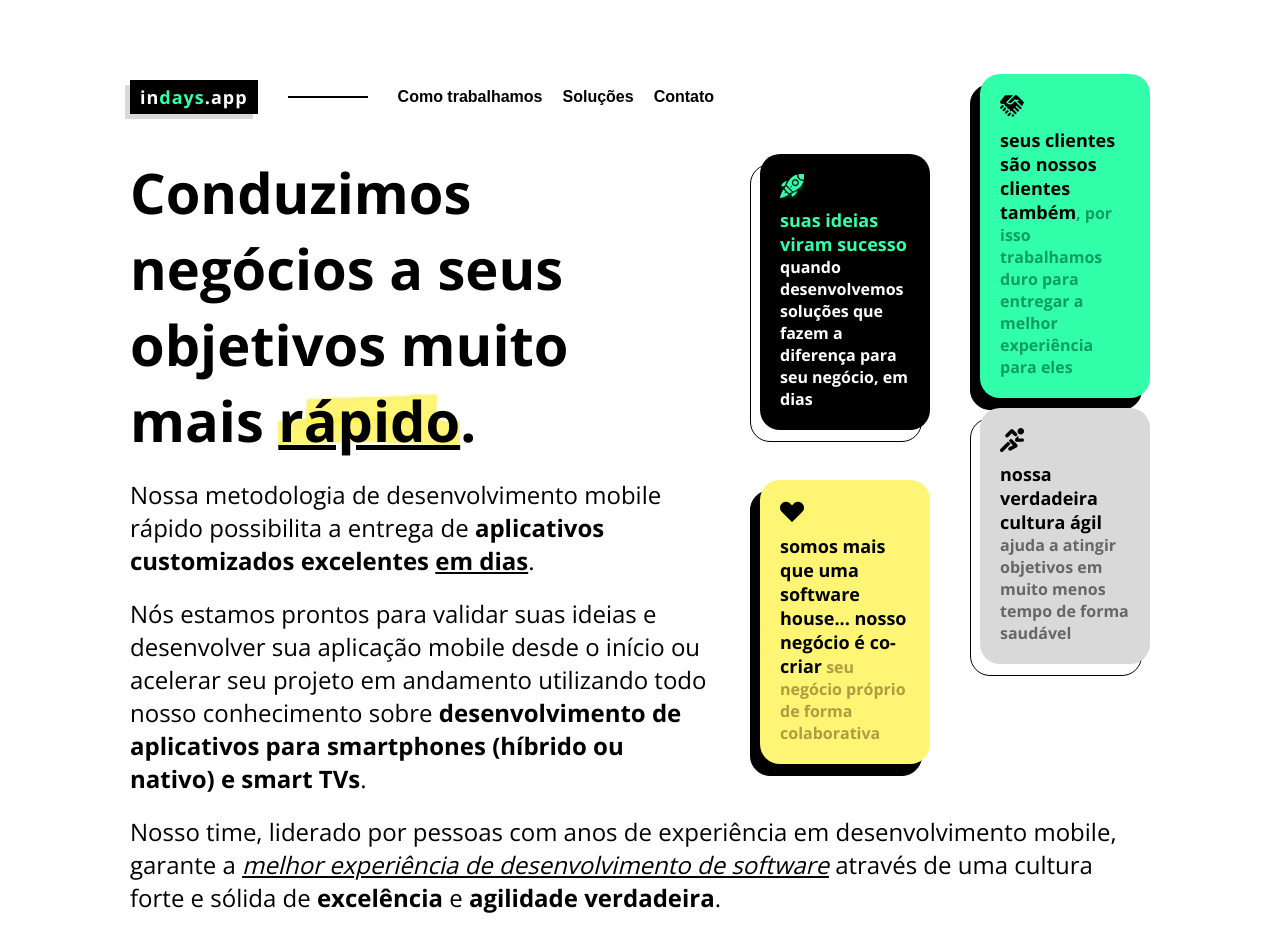
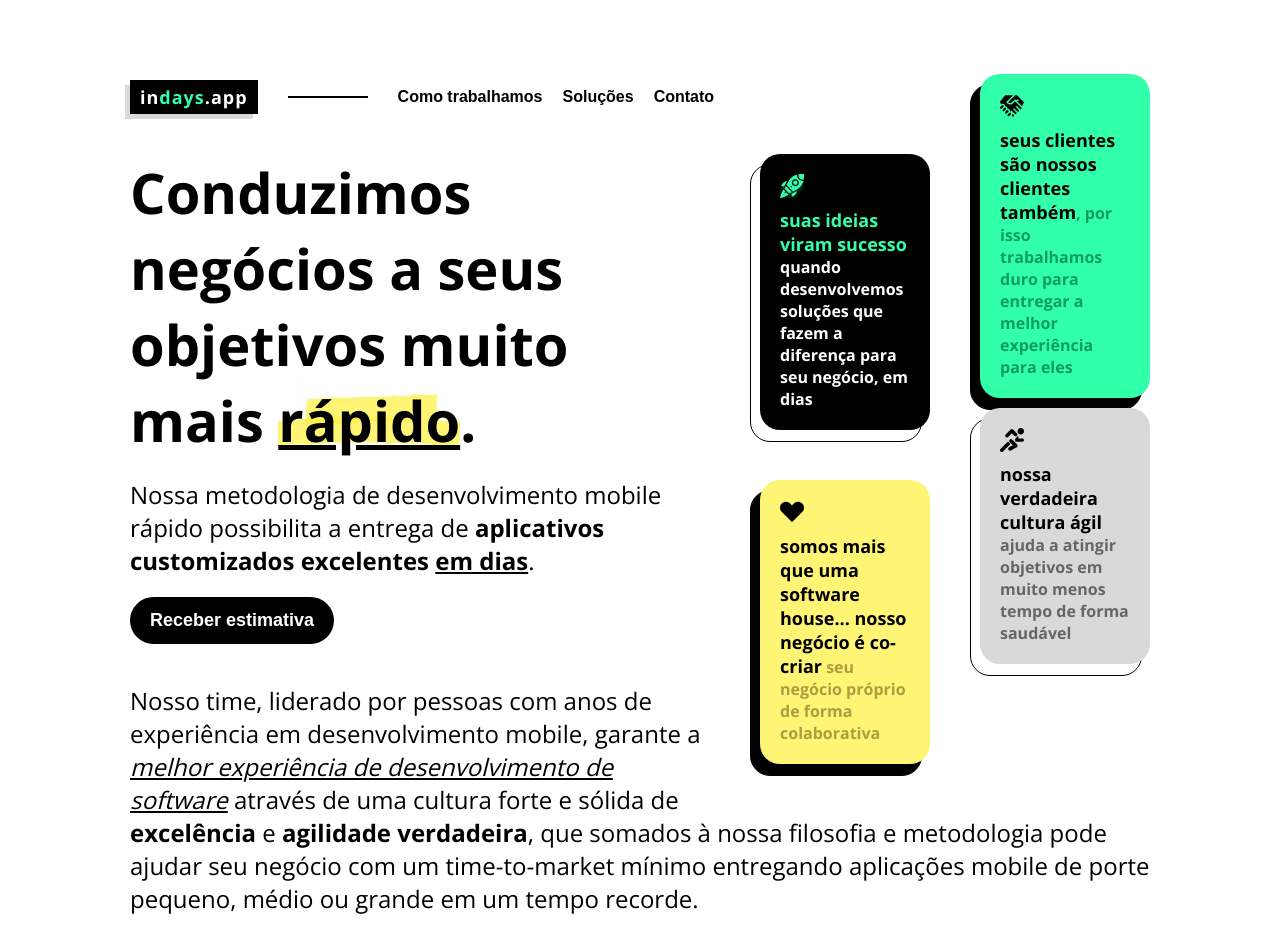
Before and after one commit to loliveirawebdev/indays.app-landing-page, a Next.js app: page / in a window 1280 px wide. Shown: the top 952 px of the page. Built offline with nearby package versions, Linux system fonts and the light colour scheme.

Commit message:
feat: add header button

```diff
--- a/i18n/strings/en-US.json
+++ b/i18n/strings/en-US.json
@@ -25,9 +25,9 @@
       "title": "We help Startups and Enterprises achieve their goals <strong><u>faster</u></strong>.",
       "subtitle": "Our accelerated mobile development methodology enables us to delivery <strong>custom excellent apps <u>in days</u></strong>.",
       "paragraphs": [
-        "We are ready to validate your ideas and develop your mobile application from scratch or speed up your running project using all our knowledge about <strong>app development for smartphones (hybrid or native) and smart TVs</strong>.",
-        "Our team, leaded by people with years of mobile application development experience, provides <em><u>the best software development experience</u></em> through a strong and solid culture of <b>excellence</b> and <strong>true agility</strong>."
+        "Our team, leaded by people with years of mobile application development experience, provides <em><u>the best software development experience</u></em> through a strong and solid culture of <b>excellence</b> and <strong>true agility</strong>, which added to our philosophy and methodology can help your business with a minimal time-to-market delivering small, medium and big custom mobile applications in a record time."
       ],
+      "action": "Receive estimation",
       "cards": {
         "first": "<span><strong>we transform your ideas into success</strong></span> by developing custom solutions that makes all difference to your business, faster",
         "second": "<span>we more than a mobile software house... <strong>our business is to co-create</strong></span> your own business in a collaborative way",
@@ -38,7 +38,7 @@
     "appeal": {
       "title": "Time is money 💸",
       "subtitle": "Don’t lose more of both 😔",
-      "description": "Our philosophy and methodology can help your business with a minimal time-to-market delivering small, medium and big custom mobile applications in a record time.",
+      "description": "We are ready to validate your ideas and develop your mobile application from scratch or speed up your running project using all our knowledge about <strong>app development for smartphones (hybrid or native) and smart TVs</strong>.",
       "action": "Contact us"
     },
     "howWeWork": {
--- a/i18n/strings/pt-BR.json
+++ b/i18n/strings/pt-BR.json
@@ -25,9 +25,9 @@
       "title": "Conduzimos negócios a seus objetivos muito mais <strong><u>rápido</u></strong>.",
       "subtitle": "Nossa metodologia de desenvolvimento mobile rápido possibilita a entrega de <strong>aplicativos customizados excelentes <u>em dias</u></strong>.",
       "paragraphs": [
-        "Nós estamos prontos para validar suas ideias e desenvolver sua aplicação mobile desde o início ou acelerar seu projeto em andamento utilizando todo nosso conhecimento sobre <strong>desenvolvimento de aplicativos para smartphones (híbrido ou nativo) e smart TVs</strong>.",
-        "Nosso time, liderado por pessoas com anos de experiência em desenvolvimento mobile, garante a <em><u>melhor experiência de desenvolvimento de software</u></em> através de uma cultura forte e sólida de <b>excelência</b> e <strong>agilidade verdadeira</strong>."
+        "Nosso time, liderado por pessoas com anos de experiência em desenvolvimento mobile, garante a <em><u>melhor experiência de desenvolvimento de software</u></em> através de uma cultura forte e sólida de <b>excelência</b> e <strong>agilidade verdadeira</strong>, que somados à nossa filosofia e metodologia pode ajudar seu negócio com um time-to-market mínimo entregando aplicações mobile de porte pequeno, médio ou grande em um tempo recorde."
       ],
+      "action": "Receber estimativa",
       "cards": {
         "first": "<span><strong>suas ideias viram sucesso</strong></span> quando desenvolvemos soluções que fazem a diferença para seu negócio, em dias",
         "second": "<span>somos mais que uma software house... <strong>nosso negócio é co-criar</strong></span> seu negócio próprio de forma colaborativa",
@@ -38,7 +38,7 @@
     "appeal": {
       "title": "Tempo é dinheiro 💸",
       "subtitle": "Não perca mais de ambos 😔",
-      "description": "Nossa filosofia e metodologia pode ajudar seu negócio com um time-to-market mínimo entregando aplicações mobile de porte pequeno, médio ou grande em um tempo recorde.",
+      "description": "Nós estamos prontos para validar suas ideias e desenvolver sua aplicação mobile desde o início ou acelerar seu projeto em andamento utilizando todo nosso conhecimento sobre <strong>desenvolvimento de aplicativos para smartphones (híbrido ou nativo) e smart TVs</strong>.",
       "action": "Entre em contato"
     },
     "howWeWork": {
--- a/modules/Headline/index.tsx
+++ b/modules/Headline/index.tsx
@@ -1,13 +1,18 @@
 import React from "react";
+import { useSetRecoilState } from "recoil";
 import { useLocale } from "../../hooks/locale";
+import { Button } from "../../components/Button";
 import { renderCards } from "./helpers/renderCards";
 import styles from "../../styles/Headline.module.scss";
+import { IS_FORM_CONTACT_OPEN } from "../../atoms/contact";
 import { renderParagraphs } from "../../helpers/renderParagraphs";
 import { buildHeadlineCards } from "./helpers/buildHeadlineCards";
 
 const Headline: React.FC = () => {
   const { strings } = useLocale();
+  const setIsFormOpen = useSetRecoilState(IS_FORM_CONTACT_OPEN);
   const cards = buildHeadlineCards(strings.blocks.headline.cards);
+  const openForm = () => setIsFormOpen(true);
 
   return (
     <article itemScope itemProp="copywrite" className={styles.headline}>
@@ -20,6 +25,10 @@ const Headline: React.FC = () => {
         <header itemScope itemProp="headline">
           <h1 itemProp="merit">{strings.blocks.headline.title}</h1>
           <h2 itemProp="merit">{strings.blocks.headline.subtitle}</h2>
+
+          <Button onClick={openForm} variant="primary" type="button" itemProp="form">
+            {strings.blocks.headline.action}
+          </Button>
         </header>
 
         <section itemScope itemProp="content" className="headline--content">
--- a/styles/Headline.module.scss
+++ b/styles/Headline.module.scss
@@ -3,7 +3,6 @@
 
 .headline {
   @include flex-centered-content;
-  padding-bottom: 0 !important;
 
   :global {
     .headline--content-container {
@@ -23,7 +22,7 @@
 
       p {
         font-size: $font-sm;
-        margin-top: $spacing-sm;
+        margin-top: $spacing-md;
 
         @include tablet {
           font-size: $font-md;
@@ -255,10 +254,23 @@
     h2 {
       font-size: $font-sm;
       font-weight: normal;
+      margin-bottom: $spacing-sm;
 
       @include tablet {
         font-size: $font-md;
       }
     }
+
+    button {
+      height: auto;
+      display: flow-root;
+      font-weight: bold;
+      font-size: $font-xs;
+      padding: 1.3rem 2rem;
+
+      @include desktop {
+        font-size: $font-sm;
+      }
+    }
   }
 }
```
